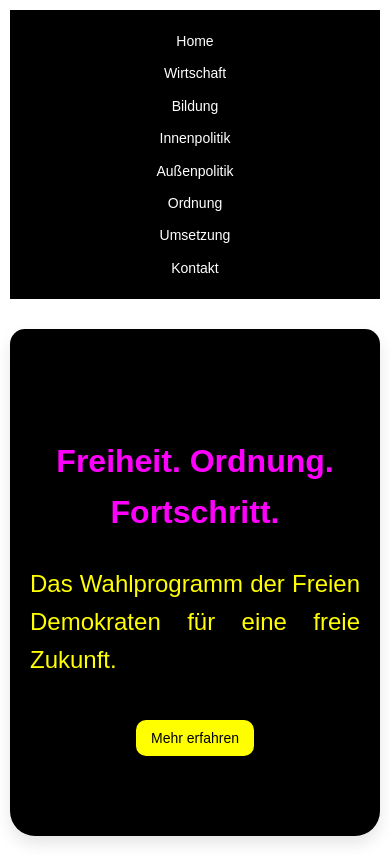
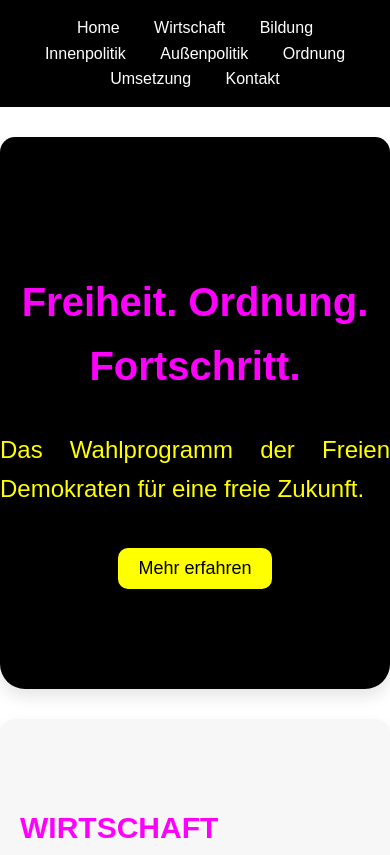
Before and after one commit to website-network/freie-demokraten-wahlprogramm, a plain HTML site: page index.html in a window 390 px wide. Shown: the top 855 px of the page. Drawn offline with Linux system fonts and the light colour scheme.

Commit message:
Update index.html

```diff
--- a/index.html
+++ b/index.html
@@ -147,86 +147,22 @@
         }
 
         /* --- Responsivität --- */
-        @media (max-width: 1024px) {
-            .hero h1 {
-                font-size: 50px;
-            }
-
-            section h2 {
-                font-size: 36px;
-            }
-
-            section p {
-                font-size: 16px;
+        @media (max-width: 768px) {
+            .cta-button {
+                font-size: 18px;
+                padding: 10px 20px;
             }
 
             nav a {
                 font-size: 16px;
             }
 
-            .cta-button {
-                font-size: 18px;
-                padding: 12px 25px;
-            }
-        }
-
-        @media (max-width: 768px) {
-            body {
-                padding: 10px;
-            }
-
-            nav {
-                padding: 10px;
-            }
-
-            .hero {
-                padding: 80px 20px;
-            }
-
             .hero h1 {
                 font-size: 40px;
             }
 
-            section {
-                padding: 50px 20px;
-            }
-
             section h2 {
                 font-size: 30px;
-            }
-
-            section p {
-                font-size: 15px;
-            }
-
-            .cta-button {
-                font-size: 16px;
-                padding: 10px 20px;
-            }
-        }
-
-        @media (max-width: 480px) {
-            .hero h1 {
-                font-size: 32px;
-            }
-
-            section h2 {
-                font-size: 26px;
-            }
-
-            section p {
-                font-size: 14px;
-            }
-
-            nav a {
-                font-size: 14px;
-                display: block;
-                margin: 10px 0;
-            }
-
-            .cta-button {
-                font-size: 14px;
-                padding: 10px 15px;
             }
         }
     </style>
```
